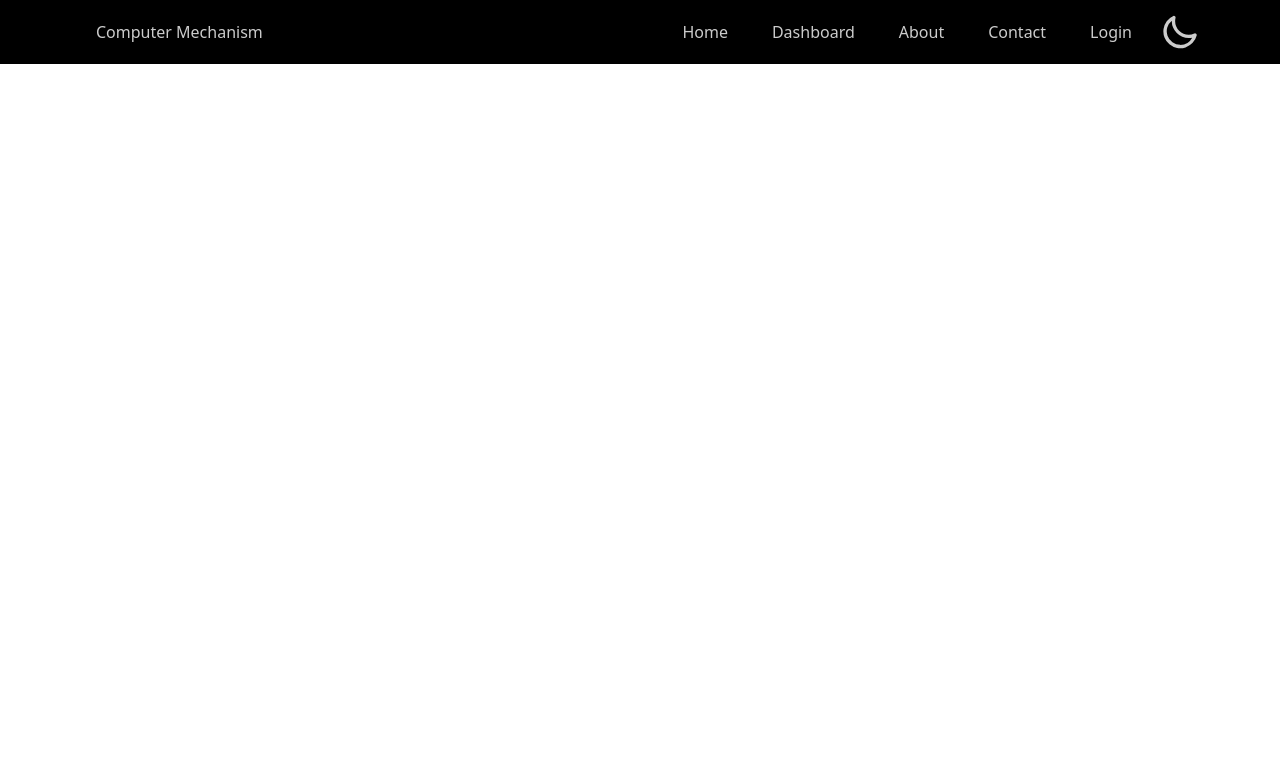
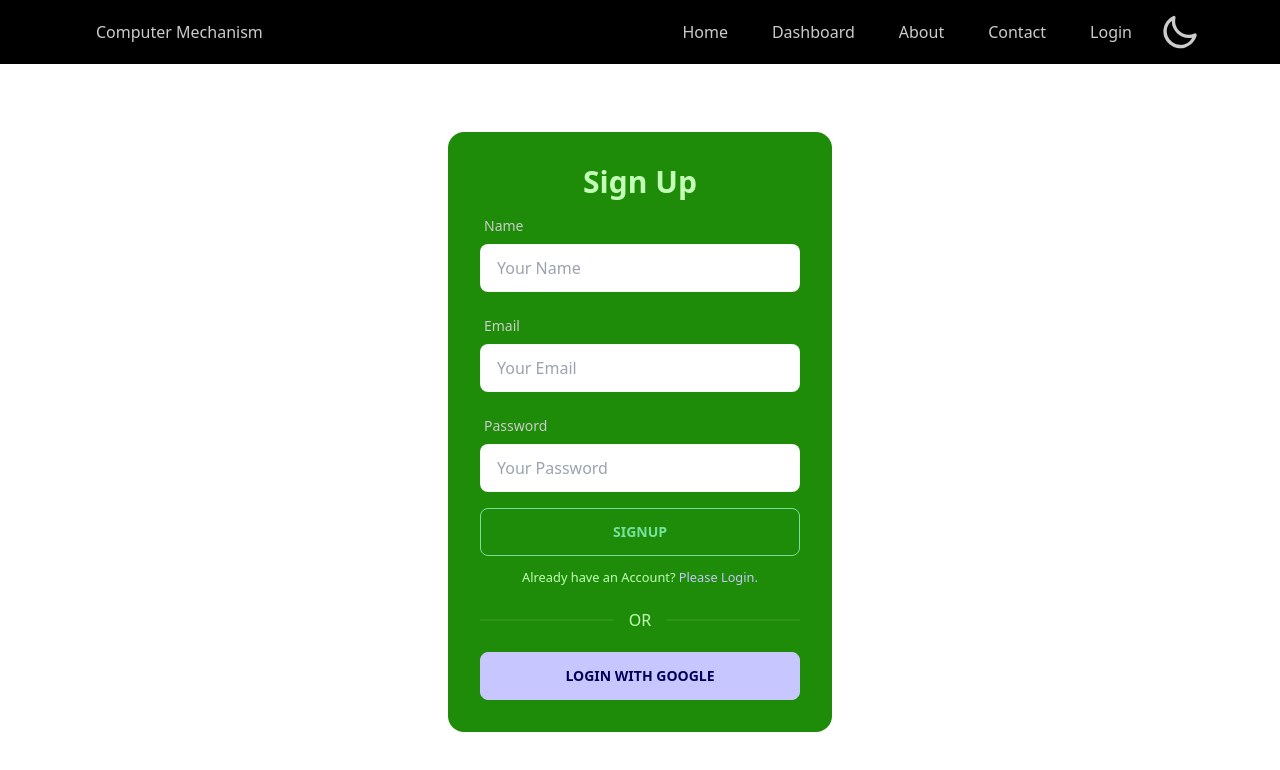
Before and after one commit to Thowhid31/manufacturer-website-client-side-assignment-12, a React (Create React App) app: page /signup in a window 1280 px wide. Shown: the top 770 px of the page. Built offline with nearby package versions, Linux system fonts and the light colour scheme; no server answers.

Commit message:
added signup form and sysrem

```diff
--- a/src/App.js
+++ b/src/App.js
@@ -6,6 +6,7 @@
 import Navbar from './Components/Navbar';
 import Portfolio from './Components/Portfolio';
 import PurchasePage from './Components/PurchasePage';
+import SignUp from './Components/SignUp';
 import Dashboard from './Pages/Dashboard/Dashboard';
 import Home from './Pages/Home/Home';
 
@@ -23,6 +24,7 @@
         <Route path='/portfolio' element={<Portfolio></Portfolio>}></Route>
         <Route path='/product/:productId' element={<PurchasePage></PurchasePage>}></Route>
         <Route path='/login' element={<Login></Login>}></Route>
+        <Route path='/signup' element={<SignUp></SignUp>}></Route>
       </Routes>
       </Navbar>
     </div>
--- /dev/null
+++ b/src/Components/Loading.js
@@ -0,0 +1,11 @@
+import React from 'react';
+
+const Loading = () => {
+    return (
+        <div className='h-screen flex justify-center items-center'>
+            <button class="btn loading">loading</button>
+        </div>
+    );
+};
+
+export default Loading;
--- a/src/Components/Login.js
+++ b/src/Components/Login.js
@@ -2,6 +2,8 @@
 import auth from '../firebase.init';
 import { useSignInWithEmailAndPassword, useSignInWithGoogle } from 'react-firebase-hooks/auth';
 import { useForm } from "react-hook-form";
+import Loading from './Loading';
+import { Link } from 'react-router-dom';
 
 const Login = () => {
     const [signInWithGoogle, gUser, gLoading, gError] = useSignInWithGoogle(auth);
@@ -14,8 +16,8 @@
         error,
       ] = useSignInWithEmailAndPassword(auth);
 
-    if (gUser) {
-        console.log(gUser);
+    if (user || gUser) {
+        console.log(user || gUser);
     }
 
     let signInErrorMessage;
@@ -25,7 +27,7 @@
     }
 
     if(loading || gLoading){
-       return <button class="btn loading">loading</button>
+       return <Loading></Loading>
     }
 
     const onSubmit = data => {
@@ -96,6 +98,7 @@
                                     {signInErrorMessage}
                         <input className="btn btn-outline btn-accent font-bold w-full max-w-xs" value='login' type="submit" />
                     </form>
+                    <p className='text-center'><small>New to Our Site? <Link className='text-secondary' to='/signup'>Create New Account</Link></small></p>
 
 
                     <div className="divider">OR</div>
--- a/src/Components/SignUp.js
+++ b/src/Components/SignUp.js
@@ -1,9 +1,141 @@
 import React from 'react';
+import { useCreateUserWithEmailAndPassword, useSignInWithGoogle, useUpdateProfile } from 'react-firebase-hooks/auth';
+import { useForm } from 'react-hook-form';
+import { Link, useNavigate } from 'react-router-dom';
+import auth from '../firebase.init';
+import Loading from './Loading';
 
 const SignUp = () => {
+
+
+    const [signInWithGoogle, gUser, gLoading, gError] = useSignInWithGoogle(auth);
+    const { register, formState: { errors }, handleSubmit } = useForm();
+
+    const [
+        createUserWithEmailAndPassword,
+        user,
+        loading,
+        error,
+      ] = useCreateUserWithEmailAndPassword(auth);
+
+      const [updateProfile, updating, updateError] = useUpdateProfile(auth);
+
+      const navigate = useNavigate()
+
+    if (user || gUser) {
+        console.log(user || gUser);
+    }
+
+    let signInErrorMessage;
+
+    if (error || gError || updateError){
+        signInErrorMessage= <p className='text-yellow-300'><small>{error?.message || gError.message || updateError.message}</small></p>
+    }
+
+    if(loading || gLoading || updateError){
+       return <Loading></Loading>
+    }
+
+    const onSubmit = async data => {
+        console.log(data);
+        createUserWithEmailAndPassword(data.email, data.password);
+        await updateProfile({ displayName: data.name });
+        console.log('updated');
+        navigate('/purchase');
+    }
+
+
     return (
-        <div>
-            <h1>Sign Up</h1>
+        <div className='flex h-screen justify-center items-center'>
+            <div className="card w-96 bg-primary text-primary-content">
+                <div className="card-body">
+                    <h2 className="text-center text-3xl font-bold">Sign Up</h2>
+
+                    <form onSubmit={handleSubmit(onSubmit)}>
+
+
+                        <div class="form-control w-full max-w-xs">
+                            <label class="label">
+                                <span class="label-text">Name</span>
+
+                            </label>
+                            <input type="text" placeholder="Your Name" class="input input-bordered w-full text-black max-w-xs"
+                                {...register("name", {
+                                    required: {
+                                        value: true,
+                                        message: 'Name is Required'
+                                    }
+                                })}
+                            />
+
+                            <label className="label">
+                                {errors.name?.type === 'required' && <span className="label-text-alt text-yellow-300">{errors.name.message}</span>}
+                            </label>
+                        </div>
+
+                        <div class="form-control w-full max-w-xs">
+                            <label class="label">
+                                <span class="label-text">Email</span>
+
+                            </label>
+                            <input type="email" placeholder="Your Email" class="input input-bordered w-full text-black max-w-xs"
+                                {...register("email", {
+                                    required: {
+                                        value: true,
+                                        message: 'Email is Required'
+                                    },
+                                    pattern: /[a-z0-9]+@[a-z]+\.[a-z]{2,3}/,
+                                    message: 'Provide a valid Email'
+                                })}
+                            />
+
+                            <label className="label">
+                                {errors.email?.type === 'required' && <span className="label-text-alt text-yellow-300">{errors.email.message}</span>}
+                                {errors.email?.type === 'pattern' && <span className="label-text-alt text-yellow-300">{errors.email.message}</span>}
+                            </label>
+                        </div>
+
+                        <div class="form-control w-full max-w-xs">
+                            <label class="label">
+                                <span class="label-text">Password</span>
+
+                            </label>
+                            <input type="password" placeholder="Your Password" class="input input-bordered w-full text-black max-w-xs"
+                                {...register("password",
+
+                                    {
+
+                                            required: {
+                                                value: true,
+                                                message: 'Password is Required'
+                                            },
+                                            minLength: {
+                                            value: 6,
+                                            message: 'Must be 6 character or longer'
+                                        }
+                                    }
+
+                                )}
+                            />
+
+                            <label class="label">
+                                {errors.password?.type === 'required' && <span class="label-text-alt text-yellow-300">{errors.password.message}</span>}
+                                {errors.password?.type === 'minLength' && <span class="label-text-alt text-yellow-300">{errors.password.message}</span>}
+                            </label>
+                        </div>
+
+                                    {signInErrorMessage}
+                        <input className="btn btn-outline btn-accent font-bold w-full max-w-xs" value='SignUp' type="submit" />
+                    </form>
+                    <p className='text-center'><small>Already have an Account? <Link className='text-secondary' to='/login'>Please Login.</Link></small></p>
+
+
+                    <div className="divider">OR</div>
+                    <button
+                        onClick={() => signInWithGoogle()}
+                        className="btn btn-secondary font-bold">Login with Google</button>
+                </div>
+            </div>
         </div>
     );
 };
```
